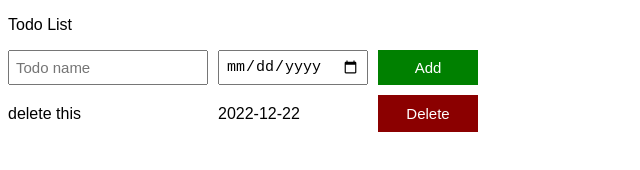
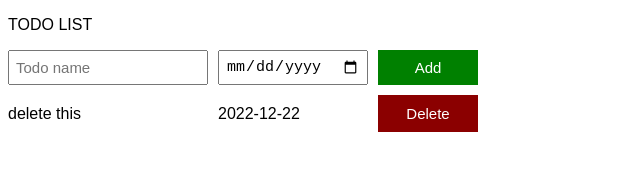
Before and after one commit to Md-saheel/simple-Todo-List, a plain HTML site: page index.html in a window 1280 px wide. Shown: the full height of the page, 0-640 px from the left. Drawn offline with Linux system fonts and the light colour scheme.

Commit message:
Update index.html

```diff
--- a/index.html
+++ b/index.html
@@ -7,7 +7,8 @@
   <link rel="stylesheet" href="styles/12-todo-list.css">
 </head>
 <body>
-  <p>Todo List</p>
+  <div class="todo-full-grid">
+  <p>TODO LIST</p>
 
   <div class="todo-input-grid">
   <input placeholder="Todo name" class="js-name-input name-input">
@@ -18,7 +19,7 @@
 
   <div class="js-todo-list todo-grid">
   </div>
-
+</div>
   <script src="scripts/12-todo-list.js"></script>
 </body>
 </html>
```
